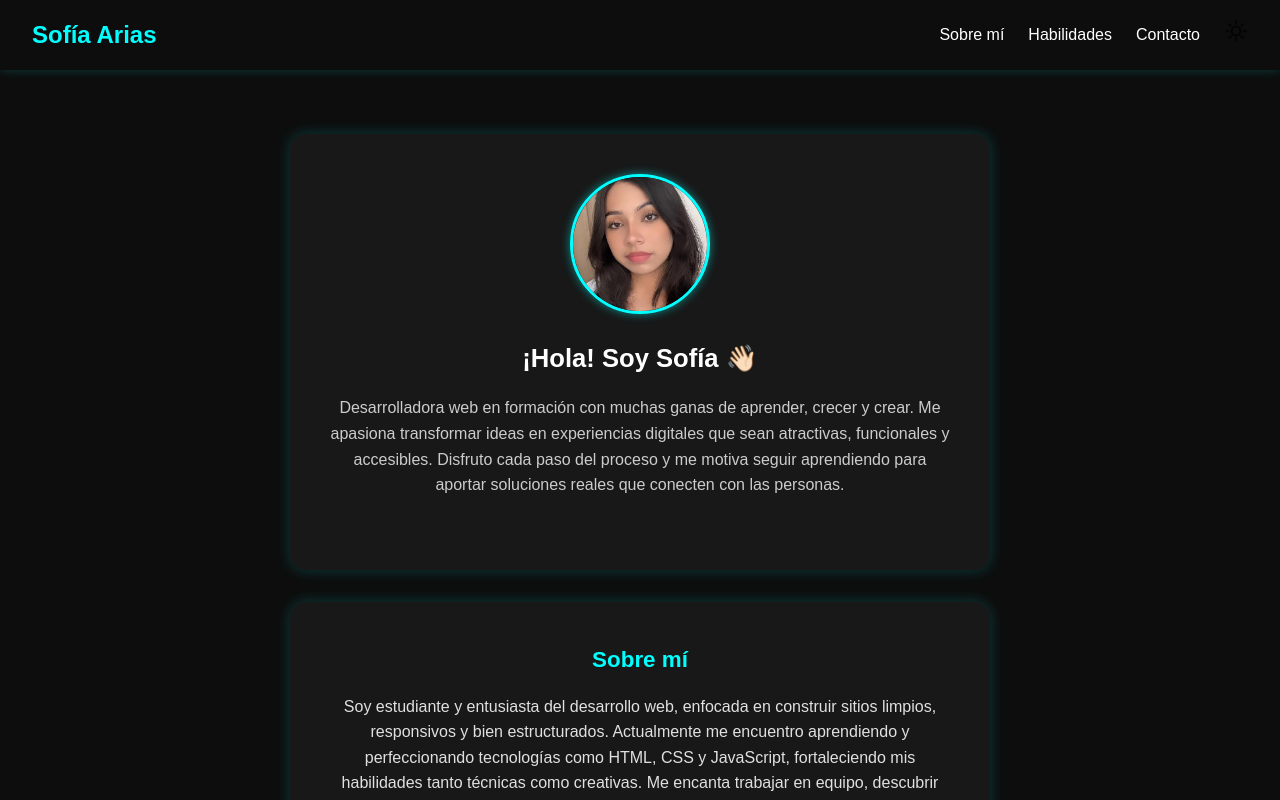
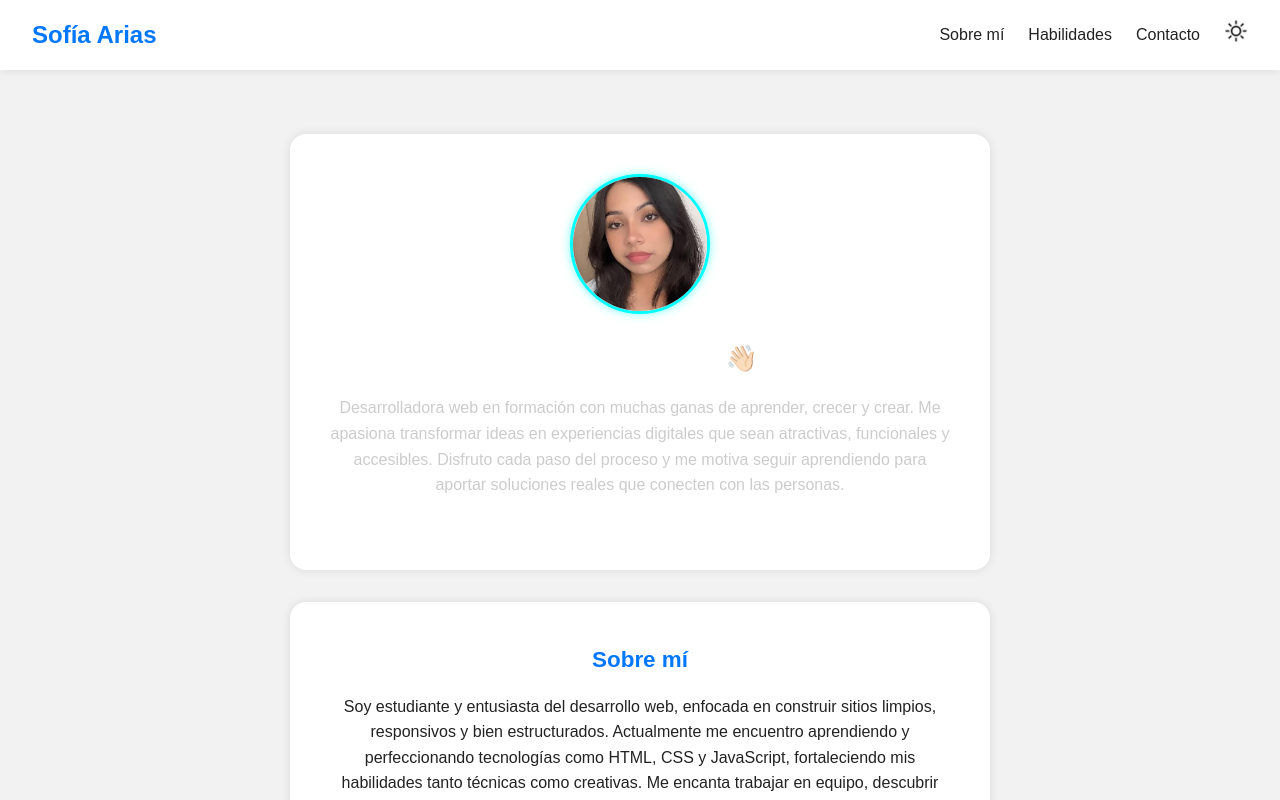
Before and after one commit to Sofia-Arias017/portafolio, a plain HTML site: page index.html in a window 1280 px wide. Both pictures are taken after a click on the button 1236 px from the left and 32 px from the top of the page. Shown: the top 800 px of the page. Drawn offline with Linux system fonts and the light colour scheme; a web font is replaced by a local one.

Commit message:
feat: :sparkles: Funcionamiento js

```diff
--- a/src/css/style.css
+++ b/src/css/style.css
@@ -21,6 +21,7 @@ body {
     background-color: #0d0d0d;
     color: #ffffff;
     line-height: 1.6;
+    transition: background-color 0.4s ease, color 0.4s ease;
 }
 
 a {
@@ -40,6 +41,7 @@ a:hover {
     position: sticky;
     top: 0;
     z-index: 1000;
+    transition: background-color 0.4s ease;
 }
 
 .navbar {
@@ -98,6 +100,7 @@ a:hover {
     text-align: center;
     max-width: 700px;
     box-shadow: 0 0 15px rgba(0, 255, 255, 0.2);
+    transition: background-color 0.4s ease;
 }
 
 /* Imagen redonda */
@@ -130,7 +133,7 @@ a:hover {
     margin-bottom: 2rem;
 }
 
-  /* === NUEVO: Segunda tarjeta "Sobre mí" === */
+/* === Segunda tarjeta "Sobre mí" === */
 .descripcion {
     background-color: #181818;
     border-radius: 1rem;
@@ -140,6 +143,7 @@ a:hover {
     box-shadow: 0 0 15px rgba(0, 255, 255, 0.2);
     color: #e0e0e0;
     margin-top: 2rem;
+    transition: background-color 0.4s ease;
 }
 
 .descripcion h2 {
@@ -157,7 +161,8 @@ a:hover {
 #habilidades h2 {
     color: #00ffff;
     font-size: 2rem;
-    margin-bottom: 2rem;}
+    margin-bottom: 2rem;
+}
 
 .skills-container {
     display: flex;
@@ -173,7 +178,7 @@ a:hover {
     width: 120px;
     text-align: center;
     box-shadow: 0 0 10px rgba(0, 255, 255, 0.2);
-    transition: transform 0.3s ease;
+    transition: transform 0.3s ease, background-color 0.4s ease;
 }
 
 .skill:hover {
@@ -222,6 +227,7 @@ a:hover {
     border-top: 1px solid #222;
     font-size: 0.9rem;
     color: #aaaaaa;
+    transition: background-color 0.4s ease, color 0.4s ease;
 }
 
 /* === RESPONSIVE === */
@@ -244,3 +250,58 @@ a:hover {
         padding: 2rem 1rem;
     }
 }
+
+/* === MODO CLARO === */
+body.light-mode {
+    background-color: #f2f2f2;
+    color: #222222;
+}
+
+body.light-mode .header {
+    background-color: #ffffff;
+    box-shadow: 0 0 10px rgba(0, 0, 0, 0.1);
+}
+
+body.light-mode .logo {
+    color: #0077ff;
+}
+
+body.light-mode .nav-links li a {
+    color: #222222;
+}
+
+body.light-mode .nav-links li a:hover {
+    color: #0077ff;
+}
+
+body.light-mode .presentacion,
+body.light-mode .descripcion,
+body.light-mode .skill {
+    background-color: #ffffff;
+    color: #222222;
+    box-shadow: 0 0 10px rgba(0, 0, 0, 0.1);
+}
+
+body.light-mode .descripcion h2,
+body.light-mode #habilidades h2,
+body.light-mode #contacto h2 {
+    color: #0077ff;
+}
+
+body.light-mode .skill p {
+    color: #222222;
+}
+
+body.light-mode #contacto p,
+body.light-mode .footer {
+    color: #222222;
+}
+
+body.light-mode .footer {
+    background-color: #f9f9f9;
+    border-top: 1px solid #ccc;
+}
+
+body.light-mode a {
+    color: #0077ff;
+}
--- a/src/js/main.js
+++ b/src/js/main.js
@@ -0,0 +1,13 @@
+// === CAMBIO DE MODO OSCURO / CLARO ===
+const botonModo = document.getElementById("modo-btn");
+const icono = document.getElementById("modo-icono");
+
+botonModo.addEventListener("click", () => {
+    const body = document.body;
+    const esClaro = body.classList.toggle("light-mode");
+
+// Cambiar el ícono dependiendo del modo
+    icono.src = esClaro
+    ? "./src/storage/img/sol.png"
+    : "./src/storage/img/luna.png";
+});
```
Lines whose indentation alone changed are shown as unchanged.
